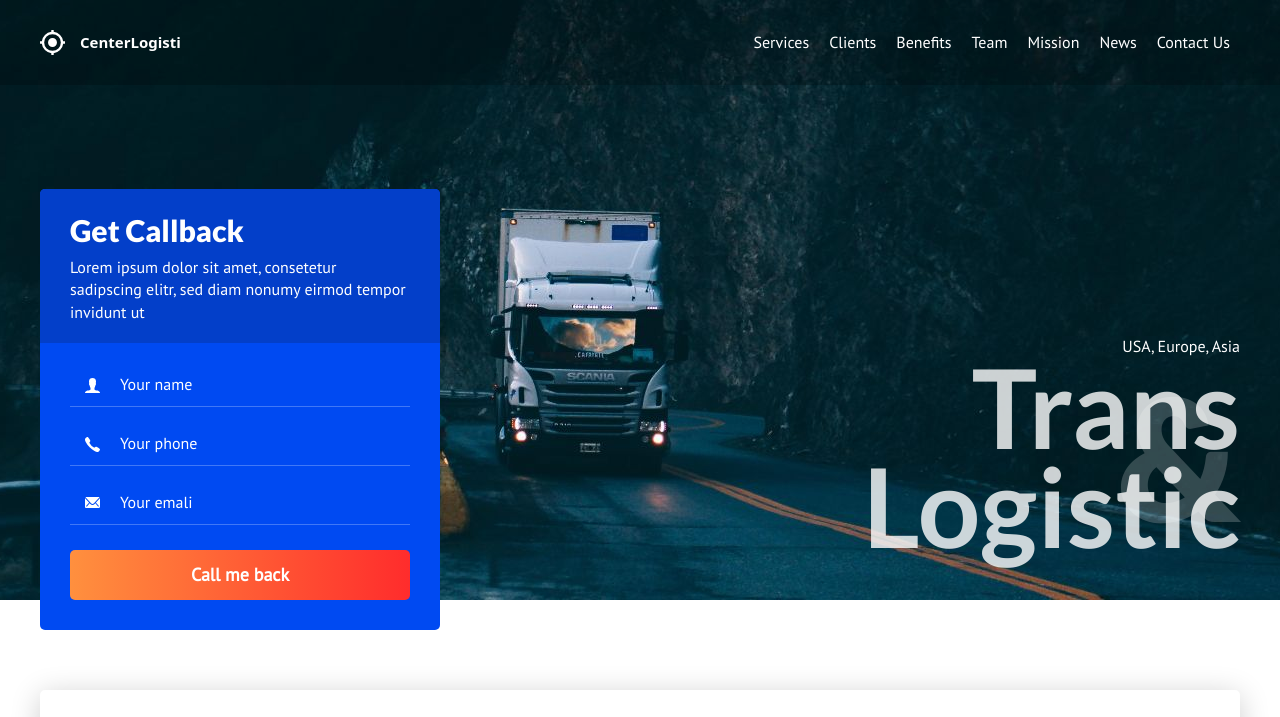
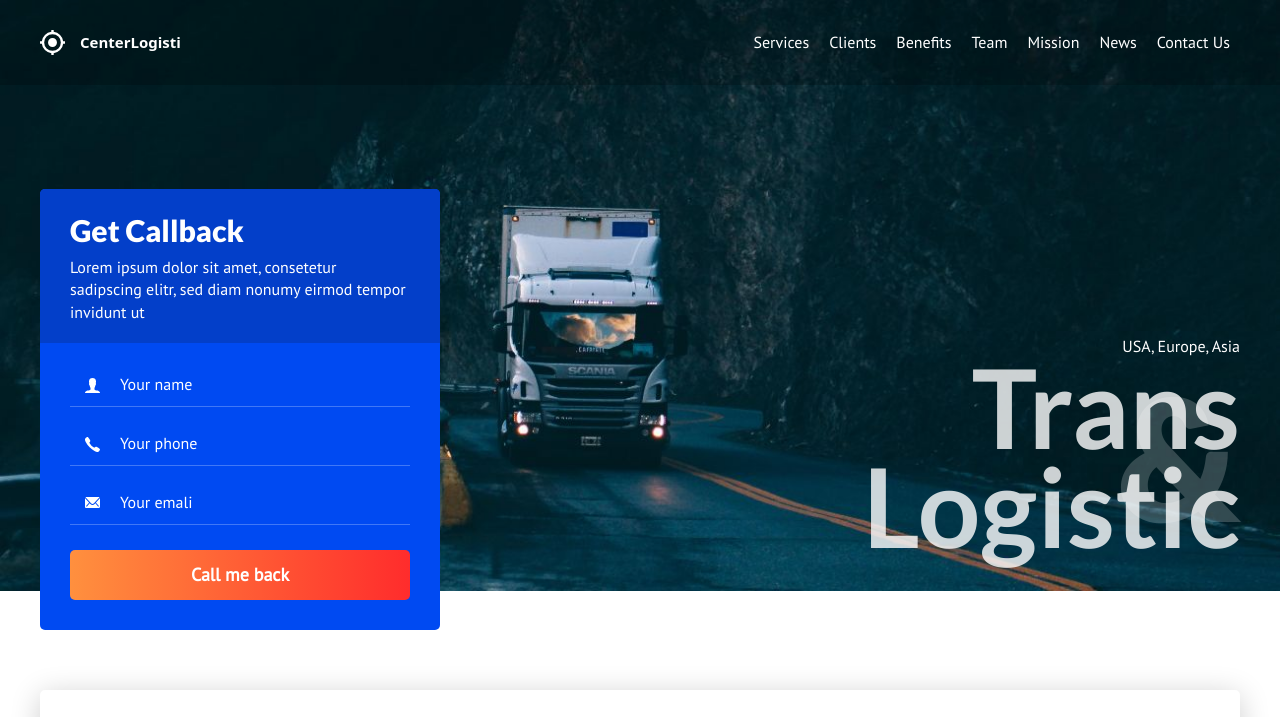
Before and after one commit to AlexeyBoykoIT/cypress, a plain HTML site: page index.html in a window 1280 px wide. Shown: the top 717 px of the page. Drawn offline with nearby package versions, Linux system fonts and the light colour scheme.

Commit message:
slick-slider

```diff
--- /dev/null
+++ b/assets/css/slick.css
@@ -0,0 +1,119 @@
+/* Slider */
+.slick-slider
+{
+    position: relative;
+
+    display: block;
+    box-sizing: border-box;
+
+    -webkit-user-select: none;
+       -moz-user-select: none;
+        -ms-user-select: none;
+            user-select: none;
+
+    -webkit-touch-callout: none;
+    -khtml-user-select: none;
+    -ms-touch-action: pan-y;
+        touch-action: pan-y;
+    -webkit-tap-highlight-color: transparent;
+}
+
+.slick-list
+{
+    position: relative;
+
+    display: block;
+    overflow: hidden;
+
+    margin: 0;
+    padding: 0;
+}
+.slick-list:focus
+{
+    outline: none;
+}
+.slick-list.dragging
+{
+    cursor: pointer;
+    cursor: hand;
+}
+
+.slick-slider .slick-track,
+.slick-slider .slick-list
+{
+    -webkit-transform: translate3d(0, 0, 0);
+       -moz-transform: translate3d(0, 0, 0);
+        -ms-transform: translate3d(0, 0, 0);
+         -o-transform: translate3d(0, 0, 0);
+            transform: translate3d(0, 0, 0);
+}
+
+.slick-track
+{
+    position: relative;
+    top: 0;
+    left: 0;
+
+    display: block;
+    margin-left: auto;
+    margin-right: auto;
+}
+.slick-track:before,
+.slick-track:after
+{
+    display: table;
+
+    content: '';
+}
+.slick-track:after
+{
+    clear: both;
+}
+.slick-loading .slick-track
+{
+    visibility: hidden;
+}
+
+.slick-slide
+{
+    display: none;
+    float: left;
+
+    height: 100%;
+    min-height: 1px;
+}
+[dir='rtl'] .slick-slide
+{
+    float: right;
+}
+.slick-slide img
+{
+    display: block;
+}
+.slick-slide.slick-loading img
+{
+    display: none;
+}
+.slick-slide.dragging img
+{
+    pointer-events: none;
+}
+.slick-initialized .slick-slide
+{
+    display: block;
+}
+.slick-loading .slick-slide
+{
+    visibility: hidden;
+}
+.slick-vertical .slick-slide
+{
+    display: block;
+
+    height: auto;
+
+    border: 1px solid transparent;
+}
+.slick-arrow.slick-hidden {
+    display: none;
+}
--- a/assets/css/style.css
+++ b/assets/css/style.css
@@ -121,9 +121,28 @@ ul, ol {
 
 .intro {
     margin-bottom: 30px;
+    position: relative;
+    /* background: #000 url(../images/intro-bg.jpg) no-repeat center;
+    background-size: cover; */
+}
 
-    background: #000 url(../images/intro-bg.jpg) no-repeat center;
-    background-size: cover;
+.intro__slider {
+    width: 100%;
+    height: 100%;
+    overflow: hidden;
+
+    position: absolute;
+    top: 0;
+    left: 0;
+    z-index: 1;
+}
+
+.intro__slider-photo {
+    display: block;
+    width: 100%;
+    height: 100%;
+    object-fit: cover;
+    object-position: center;
 }
 
 .intro--blog {
@@ -143,6 +162,8 @@ ul, ol {
     display: flex;
     align-items: flex-end;
     justify-content: space-between;
+    position: relative;
+    z-index: 2;
 }
 
 .intro__text {
@@ -176,6 +197,7 @@ ul, ol {
 
     transform: translateY(-50%);
 }
+
 
 /* Request form */
 .request-form {
--- a/assets/js/app.js
+++ b/assets/js/app.js
@@ -129,5 +129,16 @@ $(function() {
 
 
 
+    /* Slick slider https://kenwheeler.github.io/slick/*/
+
+
+    $('#introSlider').slick({
+        infinite: true,
+        slidesToShow: 1,
+        slidesToScroll: 1,
+        arrows: false
+      });
+
+
 
 });
--- a/index.html
+++ b/index.html
@@ -7,6 +7,7 @@
     <link rel="preconnect" href="https://fonts.googleapis.com">
     <link rel="preconnect" href="https://fonts.gstatic.com" crossorigin>
     <link href="https://fonts.googleapis.com/css2?family=Lato:wght@400;700;900&family=PT+Sans&display=swap" rel="stylesheet">
+    <link rel="stylesheet" href="assets/css/slick.css">
     <link rel="stylesheet" href="assets/css/style.css">
     <title>CenterLogistic</title>
 </head>
@@ -40,6 +41,15 @@
 
     <!-- Intro -->
     <div class="intro" id="intro">
+        <div class="intro__slider" id="introSlider">
+            <div>
+                <img class="intro__slider-photo" src="assets/images/intro-bg.jpg" alt="">
+            </div>
+            <div>
+                <img class="intro__slider-photo" src="assets/images/intro-bg.jpg" alt="">
+            </div>
+
+        </div>
         <div class="container">
             <div class="intro__inner">
                 <div class="request-form request-form--intro">
@@ -443,6 +453,7 @@
 
 <!-- Javascript -->
 <script src="https://ajax.aspnetcdn.com/ajax/jQuery/jquery-3.6.0.min.js"></script>
+<script src="assets/js/slick.min.js"></script>
 <script src="assets/js/app.js"></script>
 
 </body>
```
Also changed, not shown: assets/images/ajax-loader.gif (added), assets/js/slick.min.js (added).
